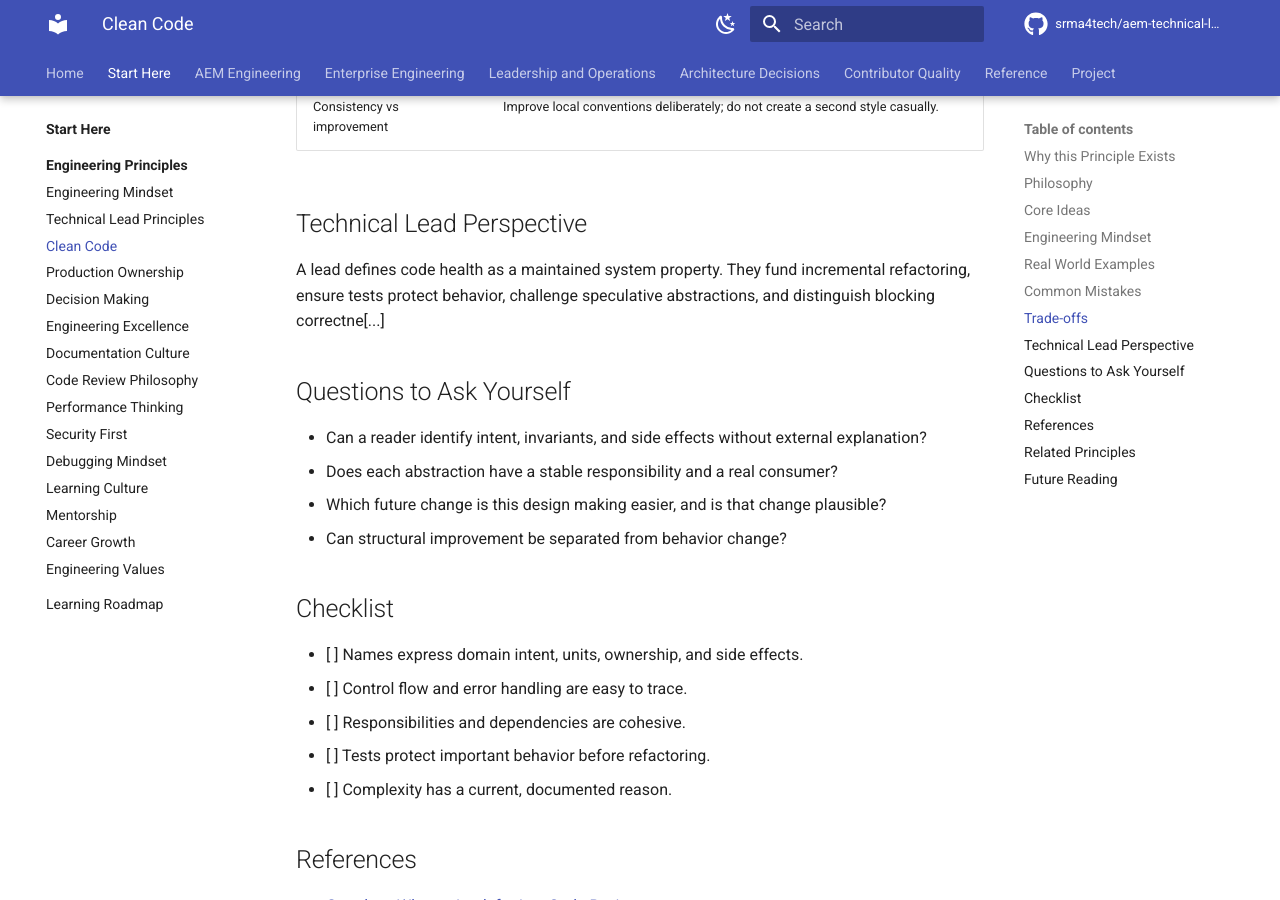
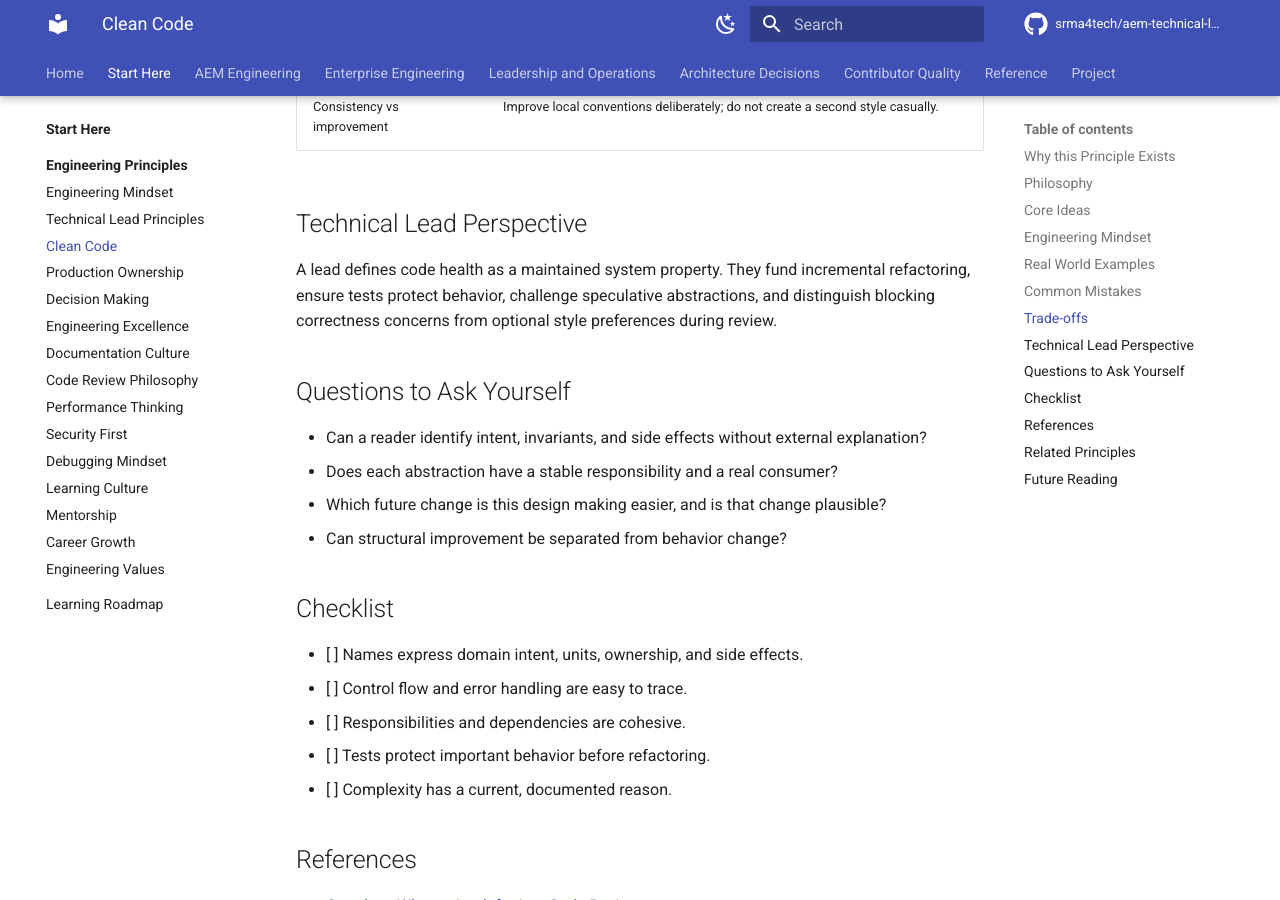
Before and after one commit to srma4tech/aem-technical-lead-playbook, an MkDocs documentation site: the page built from docs/00-engineering-principles/03-clean-code.md, in a window 1280 px wide and 900 px high, scrolled down 1912 px. Built offline with MkDocs 1.6.1 and Material for MkDocs 9.7.7, drawn with Linux system fonts in a browser that asks for light colours; comment, search, counter and statistics services are not loaded.

Commit message:
docs: fix typo 'correctne' -> 'correctness' in clean-code.md (spellcheck)

```diff
--- a/docs/00-engineering-principles/03-clean-code.md
+++ b/docs/00-engineering-principles/03-clean-code.md
@@ -47,7 +47,7 @@ Read code from the perspective of a maintainer under time pressure. Make state t
 
 ## Technical Lead Perspective
 
-A lead defines code health as a maintained system property. They fund incremental refactoring, ensure tests protect behavior, challenge speculative abstractions, and distinguish blocking correctne[...]
+A lead defines code health as a maintained system property. They fund incremental refactoring, ensure tests protect behavior, challenge speculative abstractions, and distinguish blocking correctness concerns from optional style preferences during review.
 
 ## Questions to Ask Yourself
 
@@ -68,7 +68,7 @@ A lead defines code health as a maintained system property. They fund incrementa
 
 - [Google — What to Look for in a Code Review](https://google.github.io/eng-practices/review/reviewer/looking-for.html)
 - [Agile Manifesto — Principles](https://agilemanifesto.org/principles.html)
-- [Google SRE — Simplicity](https://sre.google/sre-book/simplicity/)
+- [Google SRE — Simplicity](https://sre.google.sre-book/simplicity/)
 
 ## Related Principles
 
```
